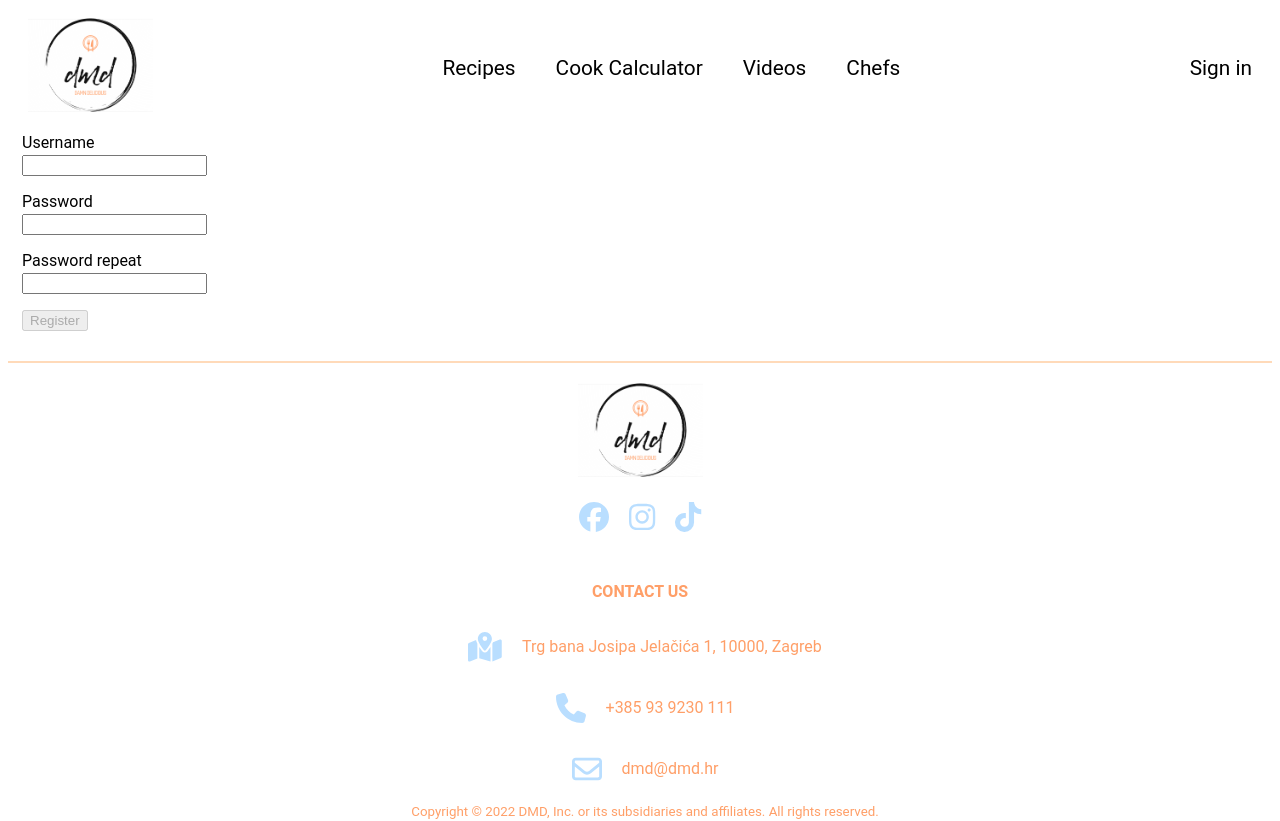
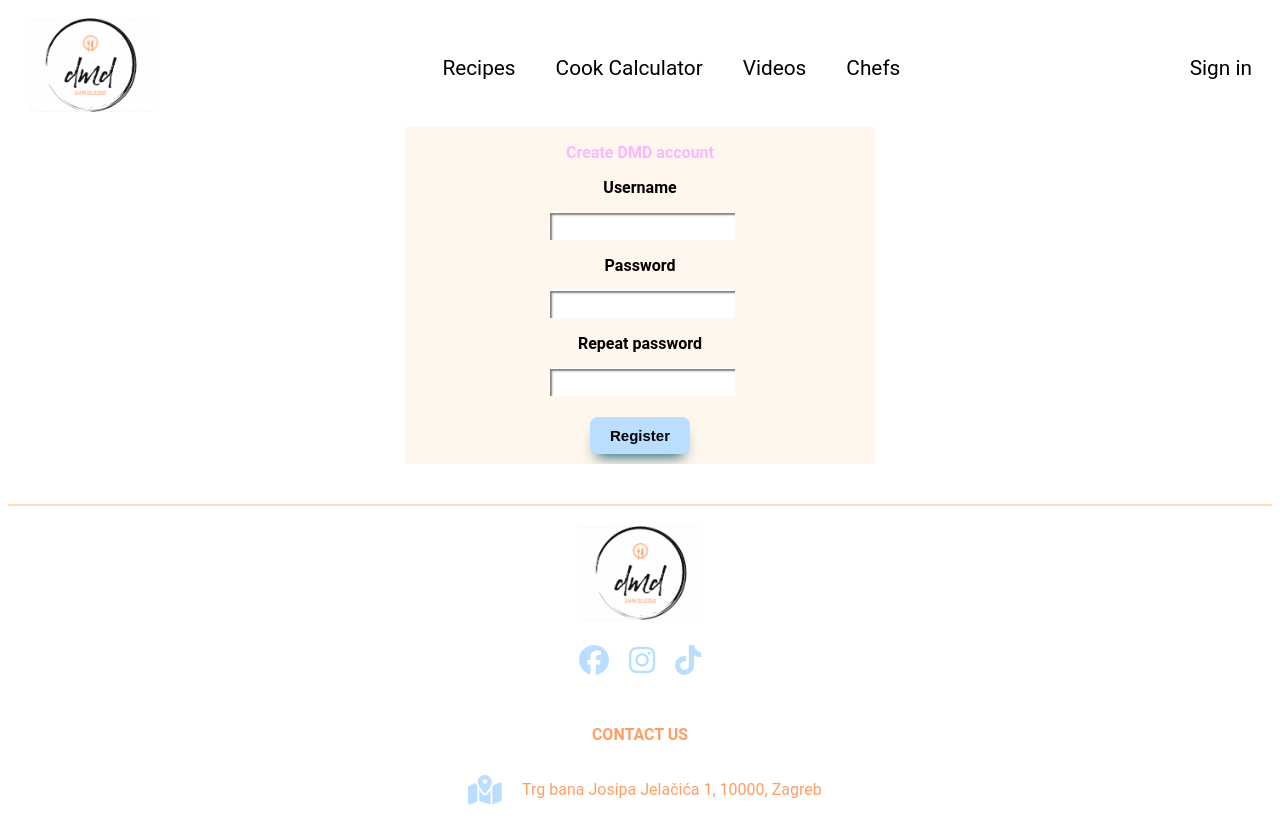
Before and after one commit to dsmintic/DMD_Damn_Delicious, a Vue app in the folder frontendVue/: page /register in a window 1280 px wide. Shown: the top 821 px of the page. Built offline with nearby package versions, Linux system fonts and the light colour scheme; a web font is replaced by a local one.

Commit message:
register css

```diff
--- a/frontendVue/src/components/RegisterForm.vue
+++ b/frontendVue/src/components/RegisterForm.vue
@@ -44,28 +44,39 @@ export default defineComponent({
 </script>
 
 <template>
-  <form @submit.prevent="register" v-if="!response">
-    <fieldset>
+  <section class="container">
+    <article>
+      <h1>Create DMD account</h1>
+      <form id="formRegister" @submit.prevent="register" v-if="!response">
+
+        <p class="fontbold">Username</p>
+        <p>
           <label for="username">
-        <span>Username</span>
             <input type="text" id="username" autocomplete="username" v-model="registrationData.username">
           </label>
+        </p>
 
+        <p class="fontbold">Password</p>
+        <p>
           <label for="password1">
-        <span>Password</span>
             <input type="password" id="password1" autocomplete="new-password" v-model="registrationData.password1">
           </label>
+        </p>
 
-      <label for="password2">
-        <span>Password repeat</span>
+        <p class="fontbold">Repeat password</p>
+        <p><label for="password2">
             <input type="password" id="password2" autocomplete="new-password" v-model="registrationData.password2">
-      </label>
+          </label></p>
 
-      <button type="submit" :disabled="!valid">Register</button>
-    </fieldset>
+        <div class="container_buttons">
+          <button class="myButton" type="submit" :disabled="!valid">Register</button>
+        </div>
       </form>
 
-  <ErrorMessage v-if="error?.message" :error="error"/>
+    </article>
+  </section>
+
+  <ErrorMessage v-if="error?.message" :error="error" />
 </template>
 
 <style scoped>
@@ -73,14 +84,118 @@ fieldset {
   border: 0;
 }
 
-fieldset > label {
+fieldset>label {
   display: block;
   width: 10rem;
   margin-bottom: 1rem;
 }
 
-label > span {
+label>span {
   display: block;
   margin-bottom: 0.2rem;
 }
+
+.container {
+  overflow: hidden;
+  display: flex;
+  justify-content: center;
+}
+
+.container article {
+  margin-left: 10px;
+  margin-right: 10px;
+  margin-bottom: 20px;
+  background-color: #FFF6ED;
+  width: 470px;
+}
+
+.container article h1 {
+  display: flex;
+  justify-content: center;
+  font-size: medium;
+  background-color: #FFF6ED;
+  color: #FDB9FF;
+}
+
+.container article p {
+  font-size: medium;
+  display: flex;
+  justify-content: center;
+}
+
+
+
+:focus-visible {
+  outline-color: #B9DEFF;
+  outline-offset: 3px;
+  border-color: #FFDAB9;
+  border-style: solid;
+}
+
+#formRegister input[type=text],
+#formRegister input[type=password] {
+  width: 100%;
+  background-color: white;
+  height: 25px;
+  border: transparent;
+  box-shadow: inset 2px 2px 2px grey, 0 -1px 1px white;
+  vertical-align: top;
+  margin-top: 0px;
+}
+
+
+.error {
+  background-color: #FDB9FF;
+}
+
+#formSignin label {
+  display: inline-block;
+  width: 200px;
+  text-align: left;
+  display: flex;
+  justify-content: center;
+}
+
+.fontbold {
+  font-weight: 700;
+}
+
+.textfont {
+  font-weight: 100;
+  padding: 10px;
+  margin: 0;
+}
+
+
+.container_buttons {
+  overflow: hidden;
+  display: flex;
+  justify-content: center;
+  padding-bottom: 10px;
+  margin-bottom: 0;
+}
+
+.myButton {
+  box-shadow: 0px 10px 14px -7px #276873;
+  margin-top: 5px;
+  background-color: #B9DEFF;
+  border-radius: 8px;
+  cursor: pointer;
+  color: black;
+  font-size: 15px;
+  font-weight: bold;
+  padding: 10px 20px;
+  text-decoration: none;
+  border: none;
+}
+
+.myButton:hover {
+  background-color: #FFDAB9;
+  color: white;
+}
+
+.myButton:active {
+  position: relative;
+  top: 2px;
+}
 </style>
--- a/frontendVue/src/components/SignInForm.vue
+++ b/frontendVue/src/components/SignInForm.vue
@@ -37,6 +37,7 @@ export default defineComponent({
 
   <section class="container">
     <article>
+      <h1>Sign in</h1>
       <form id="formSignin" @submit.prevent="login" v-if="!authStore.isAuthenticated">
 
         <p class="fontbold">Username</p>
@@ -61,7 +62,7 @@ export default defineComponent({
 
       <p class="fontbold"><label>Don't have an account?</label></p>
 
-      <p class="fontbold"><router-link :to="{ name: 'Register' }">Register</router-link>
+      <p class="fontbold"><router-link :to="{ name: 'Register' }" id="register">Register</router-link>
       <ErrorMessage v-if="error?.message" :error="error" /></p>
 
 
@@ -83,12 +84,14 @@ export default defineComponent({
   margin-bottom: 20px;
   background-color: #FFF6ED;
   width: 470px;
-  margin-left: 75px;
 }
 
 .container article h1 {
+  display: flex;
+  justify-content: center;
   font-size: medium;
   background-color: #FFF6ED;
+  color: #FDB9FF;
 }
 
 .container article p {
@@ -149,6 +152,14 @@ export default defineComponent({
   margin: 0;
 }
 
+#register {
+  color: #FF9F68;
+}
+
+#register:hover{
+  color: #B9DEFF;
+}
+
 .container_buttons {
   overflow: hidden;
   display: flex;
```
Lines whose indentation alone changed are shown as unchanged.
